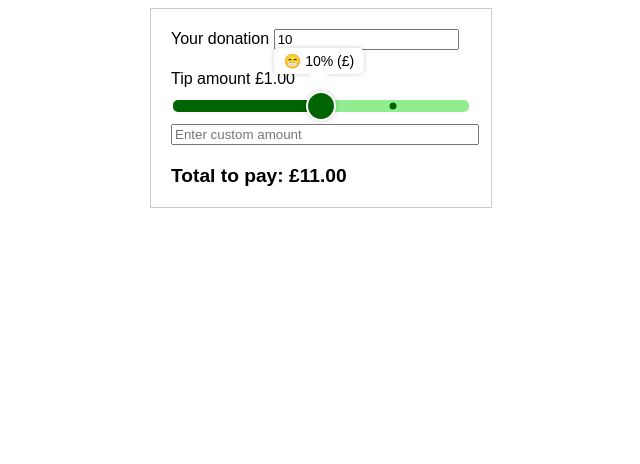
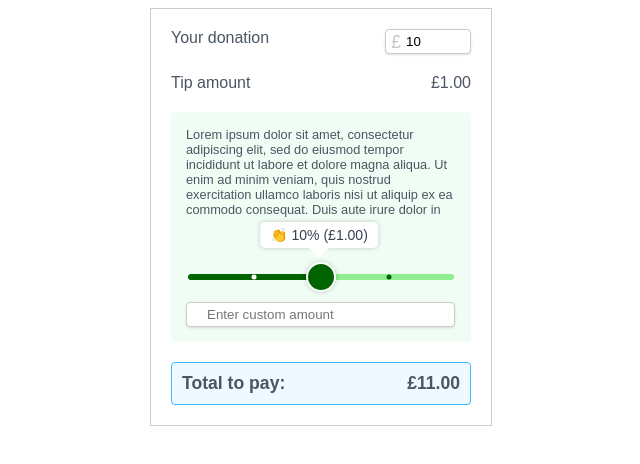
Before and after one commit to luca-cardi/tip, a plain HTML site: page index.html in a window 1280 px wide. Shown: the whole page, without its empty margins (319-959 px from the left). Drawn offline with Linux system fonts and the light colour scheme.

Commit message:
fix style

```diff
--- a/index.html
+++ b/index.html
@@ -1,33 +1,57 @@
 <!DOCTYPE html>
 <html lang="en">
   <head>
-    <meta charset="UTF-8">
-    <meta name="viewport" content="width=device-width, initial-scale=1.0">
+    <meta charset="UTF-8" />
+    <meta name="viewport" content="width=device-width, initial-scale=1.0" />
     <title>Donation Tip Slider</title>
-    <link rel="stylesheet" href="styles.css">
+    <link rel="stylesheet" href="styles.css" />
   </head>
   <body>
     <div class="donation-container">
+      <div class="donation-amount-container">
+        <p class="currency">£</p>
         <label for="donation">Your donation</label>
         <input type="number" id="donation" value="10" />
+      </div>
+      <div class="tip-amount-container">
+        <label for="tip">Tip amount</label> <span id="tip-amount">£1.50</span>
+      </div>
       <div class="tip-container">
-            <label for="tip">Tip amount</label>
-            <span id="tip-amount">£1.50</span>
+        <p >
+          Lorem ipsum dolor sit amet, consectetur adipiscing elit, sed do
+          eiusmod tempor incididunt ut labore et dolore magna aliqua. Ut enim ad
+          minim veniam, quis nostrud exercitation ullamco laboris nisi ut
+          aliquip ex ea commodo consequat. Duis aute irure dolor in
+
+        </p>
         <div class="slider-container">
-                <input type="range" id="tip-slider" min="0" max="4" step="1" value="2">
+          <input
+            type="range"
+            id="tip-slider"
+            min="0"
+            max="4"
+            step="1"
+            value="2"
+             style="padding:0;"
+
+          />
           <div id="tooltip" class="tooltip">
             <div class="tooltip-text"></div>
             <div class="tooltip-arrow"></div>
           </div>
           <div class="breakpoints">
-                    <div  style="left: 0%;"></div>
-                    <div class="breakpoint" style="left: 26%;"></div>
-                    <div class="breakpoint" style="left: 50%;"></div>
-                    <div class="breakpoint" style="left: 74%; right: 20px;"></div>
-                    <div  style="left: 100%;"></div>
+            <div class="" style="left: 0%"></div>
+            <div class="breakpoint bp-25" style="left: 25%"></div>
+            <div class="breakpoint bp-50" style="left: 50%"></div>
+            <div class="breakpoint bp-75" style="left: 75%;"></div>
+            <div  style="left: 100%"></div>
           </div>
         </div>
-            <input type="number" id="custom-tip" placeholder="Enter custom amount">
+        <input
+          type="number"
+          id="custom-tip"
+          placeholder="Enter custom amount"
+        />
       </div>
 
       <div class="total-container">
--- a/script.js
+++ b/script.js
@@ -8,19 +8,25 @@ const tooltipText = document.querySelector(".tooltip-text");
 
 const percentages = [0, 0.05, 0.1, 0.15, 0.2];
 const faces = ["😐", "😊", "😁", "😃", "😍"];
+const emoticons = ["👎", "👍", "👏", "🙌", "🎉"];
+
+let tipAmountString;
 
 function updateTipAmount() {
   const donationAmount = parseFloat(donationInput.value);
   const percentage = percentages[tipSlider.value];
   const tipAmount = donationAmount * percentage;
   tipAmountSpan.textContent = `£${tipAmount.toFixed(2)}`;
+  tipAmountString = tipAmount.toFixed(2);
+
   totalSpan.textContent = `£${(donationAmount + tipAmount).toFixed(2)}`;
   updateTooltip();
   updateSliderBackground();
+  updateBreakpoints();
+
 }
 
 function updateCustomTipAmount() {
-
   const donationAmount = parseFloat(donationInput.value);
   const customTipAmount = parseFloat(customTipInput.value) || 0;
   tipAmountSpan.textContent = `£${customTipAmount.toFixed(2)}`;
@@ -28,24 +34,23 @@ function updateCustomTipAmount() {
 }
 
 function updateTooltip() {
-
   const percentage = percentages[tipSlider.value] * 100;
-  const face = faces[tipSlider.value];
-  tooltipText.textContent = `${face} ${percentage}% (£${customTipInput.value})`;
+  const emoticon = emoticons[tipSlider.value];
+  tooltipText.textContent = `${emoticon} ${percentage}% (£${tipAmountString})`;
+  tooltip.style.color = "#374151";
   const sliderWidth = tipSlider.offsetWidth;
   const sliderMax = tipSlider.max;
   const value = tipSlider.value;
 
-
   let left = (value / sliderMax) * sliderWidth;
   if (value == 0) {
-    left += 15
+    left += 15;
   } else if (value == 1) {
-    left += 7
+    left += 7;
   } else if (value == 3) {
-    left -= 7
+    left -= 7;
   } else if (value == 4) {
-    left -= 15
+    left -= 15;
   }
 
   tooltip.style.left = `${left}px`;
@@ -59,6 +64,27 @@ function updateSliderBackground() {
   tipSlider.style.backgroundSize = "100% 100%";
 }
 
+function updateBreakpoints() {
+  const percentage =
+    ((tipSlider.value - tipSlider.min) / (tipSlider.max - tipSlider.min)) * 100;
+
+  const breakpoints = document.querySelectorAll(".breakpoint");
+  breakpoints.forEach((bp) => (bp.style.background = "darkgreen"));
+
+  if (percentage > 25) {
+    document.querySelector(".bp-25").style.background = "white";
+  }
+  if (percentage > 50) {
+    document.querySelector(".bp-50").style.background = "white";
+  }
+  if (percentage > 75) {
+    document.querySelector(".bp-75").style.background = "white";
+  }
+  if (percentage > 100) {
+    document.querySelector(".bp-100").style.background = "white";
+  }
+}
+
 donationInput.addEventListener("input", updateTipAmount);
 tipSlider.addEventListener("input", updateTipAmount);
 customTipInput.addEventListener("input", updateCustomTipAmount);
@@ -67,3 +93,4 @@ tipSlider.addEventListener("input", updateSliderBackground);
 
 updateTipAmount();
 updateSliderBackground();
+updateBreakpoints();
--- a/styles.css
+++ b/styles.css
@@ -11,6 +11,46 @@ body {
 
 .tip-container {
   margin-top: 20px;
+  background-color: #f0fdf4;
+  padding: 15px;
+  border-radius: 4px;
+}
+
+.tip-container > p {
+  font-size: 0.8em;
+  color: #4b5563;
+  margin-top: 0;
+  margin-bottom: 55px;
+}
+
+.tip-amount-container,
+.donation-amount-container {
+  display: flex;
+  justify-content: space-between;
+  color: #4b5563;
+}
+
+.donation-amount-container {
+  margin-bottom: 20px;
+  position: relative;
+}
+
+.currency {
+  font-size: 1.1em;
+  color: #c7c7c7;
+  position: absolute;
+  top: -15px;
+  right: 70px;
+}
+
+.donation-amount-container > input,
+#custom-tip {
+  border: 1px solid #ccc;
+  padding: 4px;
+  border-radius: 4px;
+  padding-left: 20px;
+  width: 60px;
+  box-shadow: 0 1px 3px 0 rgb(0 0 0 / 0.1), 0 1px 2px -1px rgb(0 0 0 / 0.1);
 }
 
 .slider-container {
@@ -24,10 +64,10 @@ body {
 input[type="range"] {
   -webkit-appearance: none;
   width: 100%;
-  height: 8px;
-  padding: 2px 0;
+  height: 6px;
   outline: none;
   border-radius: 5px;
+  padding: 0px;
   position: relative;
   background: lightgreen;
 }
@@ -46,6 +86,7 @@ input[type="range"]::-webkit-slider-thumb {
   position: relative;
   z-index: 2;
   transform: translateY(-13px);
+  cursor: grab;
 }
 
 input[type="range"]::-moz-range-thumb {
@@ -60,6 +101,7 @@ input[type="range"]::-moz-range-thumb {
   position: relative;
   z-index: 2;
   transform: translateY(-13px);
+  cursor: grab;
 }
 
 /*  slider for WebKit browsers */
@@ -68,6 +110,9 @@ input[type="range"]::-webkit-slider-runnable-track {
   height: 5px;
   border-radius: 5px;
   position: relative;
+  padding-inline: 0px !important;
+  padding-block: 0px !important;
+
   z-index: 1;
 }
 
@@ -75,7 +120,6 @@ input[type="range"]::-webkit-slider-runnable-track {
 input[type="range"]::-moz-range-track {
   width: 100%;
   height: 5px;
-  background: lightgreen;
   border-radius: 5px;
   position: relative;
   z-index: 1;
@@ -110,13 +154,20 @@ input[type="range"]::-moz-range-track {
 
 .total-container {
   margin-top: 20px;
-  font-weight: bold;
-  font-size: 1.2em;
+  font-weight: 600;
+  font-size: 1.1em;
+  border: 1px solid #38bdf8;
+  background-color: #f0f9ff;
+  border-radius: 4px;
+  padding: 10px;
+  display: flex;
+  justify-content: space-between;
+  color: #4b5563;
 }
 
 #custom-tip {
-  margin-top: 10px;
-  width: 100%;
+  margin-top: 20px;
+  width: 90%;
 }
 
 .breakpoints {
@@ -129,8 +180,8 @@ input[type="range"]::-moz-range-track {
 
 .breakpoint {
   position: absolute;
-  width: 7px;
-  height: 7px;
+  width: 5px;
+  height: 5px;
   background: darkgreen;
   border-radius: 50%;
   transform: translateX(-50%) translateY(-50%);
```
Lines whose indentation alone changed are shown as unchanged.
